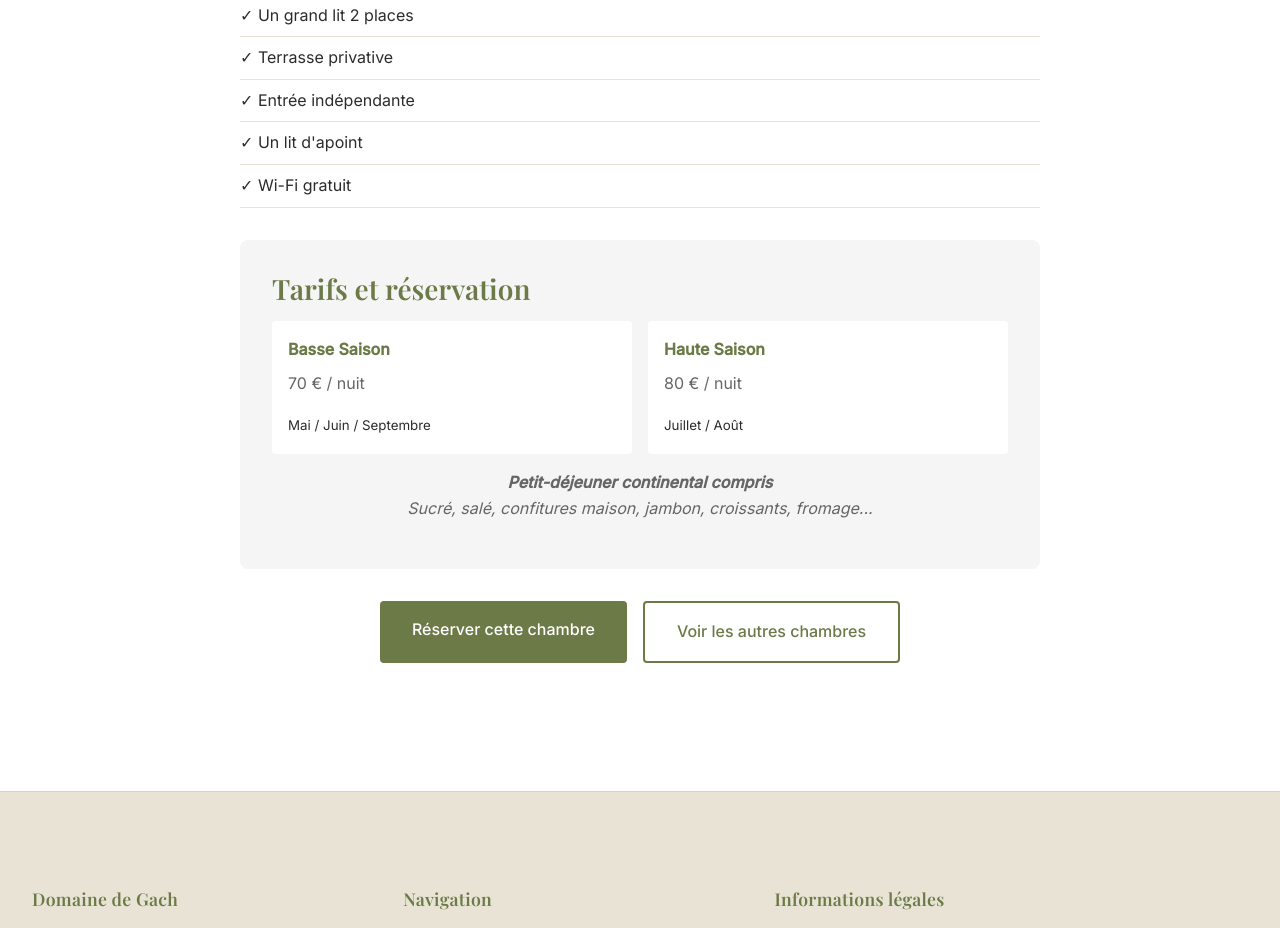
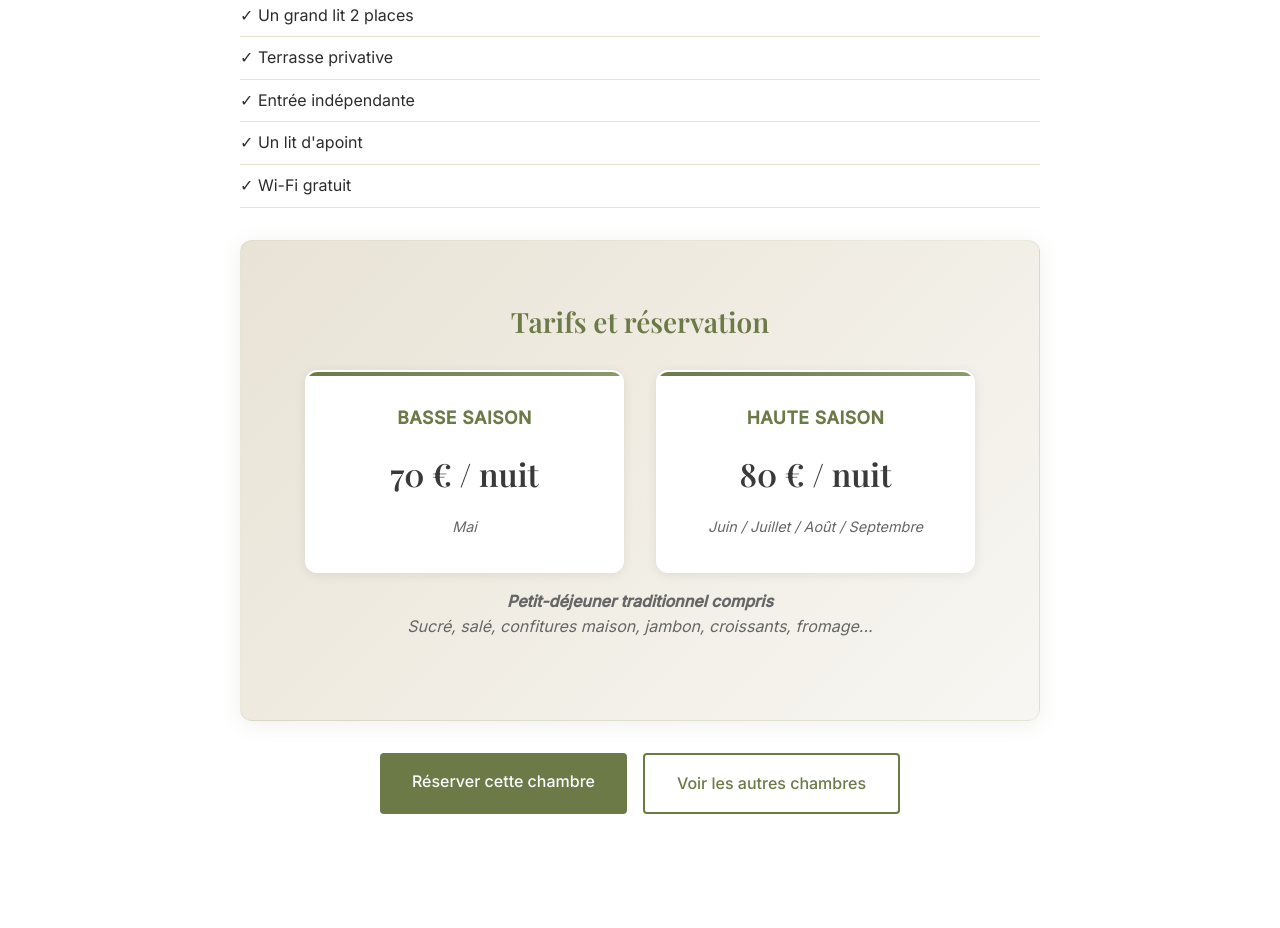
Before and after one commit to swtori/domainedegach.com, a PHP site: page /chambre-geo.html in a window 1280 px wide. Shown: the part 1011-1939 px from the top of the page. Run offline with PHP 8.4, Linux system fonts and the light colour scheme.

Commit message:
petites modifs

```diff
--- a/autour.html
+++ b/autour.html
@@ -71,7 +71,7 @@
                         </div>
                         <div class="around-section-text">
                             <h3>LA RONDE DES VINS</h3>
-                            <p>Découvrez la beauté des vignobles de l'Aude, la Malepère, le Cabardès, le Minervois, les Corbières et goûtez à la haute qualité des vins. Merlot, cabernet sauvignon, cabernet franc et chardonnay en sont les principaux cépages.</p>
+                            <p>Découvrez les vignobles de l'Aude — Malepère, Cabardès, Minervois et Corbières — et la qualité de nos vins issus d'assemblages méditerranéens et bordelais : grenache, syrah, carignan, merlot, chardonnay, cabernet franc et cabernet sauvignon.</p>
                         </div>
                     </div>
 
--- a/chambre-creole.html
+++ b/chambre-creole.html
@@ -85,16 +85,16 @@
                             <div class="pricing-item">
                                 <strong>Basse Saison</strong>
                                 <p>70 € / nuit</p>
-                                <small>Mai / Juin / Septembre</small>
+                                <small>Mai</small>
                             </div>
                             <div class="pricing-item">
                                 <strong>Haute Saison</strong>
                                 <p>80 € / nuit</p>
-                                <small>Juillet / Août</small>
+                                <small>Juin / Juillet / Août / Septembre</small>
                             </div>
                         </div>
                         <p style="margin-top: var(--spacing-sm); text-align: center; color: var(--color-text-light); font-style: italic;">
-                            <strong>Petit-déjeuner continental compris</strong><br>
+                            <strong>Petit-déjeuner traditionnel compris</strong><br>
                             Sucré, salé, confitures maison, jambon, croissants, fromage...<br>
                             <strong style="color: var(--color-olive);">Supplément :</strong> +20€ par personne supplémentaire (à partir de 2 personnes)
                         </p>
--- a/chambre-denis.html
+++ b/chambre-denis.html
@@ -81,16 +81,16 @@
                             <div class="pricing-item">
                                 <strong>Basse Saison</strong>
                                 <p>70 € / nuit</p>
-                                <small>Mai / Juin / Septembre</small>
+                                <small>Mai</small>
                             </div>
                             <div class="pricing-item">
                                 <strong>Haute Saison</strong>
                                 <p>80 € / nuit</p>
-                                <small>Juillet / Août</small>
+                                <small>Juin / Juillet / Août / Septembre</small>
                             </div>
                         </div>
                         <p style="margin-top: var(--spacing-sm); text-align: center; color: var(--color-text-light); font-style: italic;">
-                            <strong>Petit-déjeuner continental compris</strong><br>
+                            <strong>Petit-déjeuner traditionnel compris</strong><br>
                             Sucré, salé, confitures maison, jambon, croissants, fromage...
                         </p>
                     </div>
--- a/chambre-geo.html
+++ b/chambre-geo.html
@@ -85,16 +85,16 @@
                             <div class="pricing-item">
                                 <strong>Basse Saison</strong>
                                 <p>70 € / nuit</p>
-                                <small>Mai / Juin / Septembre</small>
+                                <small>Mai</small>
                             </div>
                             <div class="pricing-item">
                                 <strong>Haute Saison</strong>
                                 <p>80 € / nuit</p>
-                                <small>Juillet / Août</small>
+                                <small>Juin / Juillet / Août / Septembre</small>
                             </div>
                         </div>
                         <p style="margin-top: var(--spacing-sm); text-align: center; color: var(--color-text-light); font-style: italic;">
-                            <strong>Petit-déjeuner continental compris</strong><br>
+                            <strong>Petit-déjeuner traditionnel compris</strong><br>
                             Sucré, salé, confitures maison, jambon, croissants, fromage...
                         </p>
                     </div>
--- a/chambre-suite.html
+++ b/chambre-suite.html
@@ -84,16 +84,16 @@
                             <div class="pricing-item">
                                 <strong>Basse Saison</strong>
                                 <p>80 € / nuit</p>
-                                <small>Mai / Juin / Septembre</small>
+                                <small>Mai</small>
                             </div>
                             <div class="pricing-item">
                                 <strong>Haute Saison</strong>
                                 <p>90 € / nuit</p>
-                                <small>Juillet / Août</small>
+                                <small>Juin / Juillet / Août / Septembre</small>
                             </div>
                         </div>
                         <p style="margin-top: var(--spacing-sm); text-align: center; color: var(--color-text-light); font-style: italic;">
-                            <strong>Petit-déjeuner continental compris</strong><br>
+                            <strong>Petit-déjeuner traditionnel compris</strong><br>
                             Sucré, salé, confitures maison, jambon, croissants, fromage...<br>
                             <strong style="color: var(--color-olive);">Supplément :</strong> +20€ par personne supplémentaire (à partir de 2 personnes)
                         </p>
--- a/chambres.html
+++ b/chambres.html
@@ -124,7 +124,7 @@
                         </div>
                     </div>
 
-                    <div class="amenities-grid" style="display: grid; grid-template-columns: repeat(6, 1fr); gap: 1.5rem; margin-bottom: 3rem; overflow-x: auto;">
+                    <div class="amenities-grid" style="display: grid; gap: 1.5rem; margin-bottom: 3rem;">
                         <div class="amenity-item" style="text-align: center; padding: 1.5rem; background-color: var(--color-light-gray); border-radius: 8px;">
                             <div style="margin-bottom: 0.5rem; display: flex; justify-content: center; align-items: center;">
                                 <svg width="28" height="28" viewBox="0 0 24 24" fill="none" xmlns="http://www.w3.org/2000/svg" style="color: var(--color-olive);">
@@ -186,7 +186,7 @@
 
                     <!-- Petit-déjeuner -->
                     <div class="breakfast-section" style="background: linear-gradient(to bottom, var(--color-beige), var(--color-white)); padding: 2.5rem; border-radius: 12px; margin-bottom: 3rem; border: 1px solid rgba(107, 122, 71, 0.1);">
-                        <h3 style="font-family: var(--font-serif); font-size: 1.75rem; color: var(--color-olive); text-align: center; margin-bottom: 1.5rem;">Petit-déjeuner continental</h3>
+                        <h3 style="font-family: var(--font-serif); font-size: 1.75rem; color: var(--color-olive); text-align: center; margin-bottom: 1.5rem;">Petit-déjeuner traditionnel</h3>
                         <div style="display: grid; grid-template-columns: repeat(auto-fit, minmax(250px, 1fr)); gap: 2rem; max-width: 800px; margin: 0 auto;">
                             <div>
                                 <h4 style="color: var(--color-dark); font-weight: 600; margin-bottom: 0.75rem; font-size: 1.1rem;">Sucré</h4>
--- a/css/style.css
+++ b/css/style.css
@@ -1128,34 +1150,81 @@ body:has(.around-sections) .room-detail {
 }
 
 .pricing {
-    background-color: var(--color-light-gray);
-    padding: var(--spacing-md);
-    border-radius: 8px;
+    background: linear-gradient(135deg, var(--color-beige) 0%, rgba(232, 227, 213, 0.3) 100%);
+    padding: var(--spacing-lg);
+    border-radius: 12px;
     margin: var(--spacing-md) 0;
+    box-shadow: 0 4px 20px rgba(107, 122, 71, 0.1);
+    border: 1px solid rgba(107, 122, 71, 0.1);
 }
 
 .pricing h3 {
     color: var(--color-olive);
-    margin-bottom: var(--spacing-sm);
+    margin-bottom: var(--spacing-md);
+    text-align: center;
+    font-size: 1.75rem;
+    font-weight: 600;
 }
 
 .pricing-table {
     display: grid;
-    grid-template-columns: repeat(auto-fit, minmax(200px, 1fr));
-    gap: var(--spacing-sm);
-    margin-top: var(--spacing-sm);
+    grid-template-columns: repeat(auto-fit, minmax(250px, 1fr));
+    gap: var(--spacing-md);
+    margin-top: var(--spacing-md);
 }
 
 .pricing-item {
     background-color: var(--color-white);
-    padding: var(--spacing-sm);
-    border-radius: 4px;
+    padding: var(--spacing-md);
+    border-radius: 12px;
+    text-align: center;
+    box-shadow: 0 2px 12px rgba(0, 0, 0, 0.08);
+    transition: var(--transition);
+    border: 2px solid transparent;
+    position: relative;
+    overflow: hidden;
+}
+
+.pricing-item:hover {
+    transform: translateY(-4px);
+    box-shadow: 0 4px 20px rgba(107, 122, 71, 0.15);
+    border-color: var(--color-olive);
+}
+
+.pricing-item::before {
+    content: '';
+    position: absolute;
+    top: 0;
+    left: 0;
+    right: 0;
+    height: 4px;
+    background: linear-gradient(90deg, var(--color-olive), var(--color-leaf));
 }
 
 .pricing-item strong {
     color: var(--color-olive);
     display: block;
-    margin-bottom: var(--spacing-xs);
+    margin-bottom: var(--spacing-sm);
+    font-size: 1.1rem;
+    font-weight: 600;
+    text-transform: uppercase;
+    letter-spacing: 0.5px;
+}
+
+.pricing-item p {
+    font-size: 2rem;
+    font-weight: 700;
+    color: var(--color-dark);
+    margin: var(--spacing-sm) 0;
+    font-family: var(--font-serif);
+}
+
+.pricing-item small {
+    display: block;
+    color: var(--color-text-light);
+    font-size: 0.9rem;
+    margin-top: var(--spacing-xs);
+    font-style: italic;
 }
 
 /* Page Autour du domaine - Agencement décalé en zigzag */
--- a/localiser.html
+++ b/localiser.html
@@ -43,7 +43,7 @@
 
                 <div class="map-container">
                     <iframe
-                        src="https://www.google.com/maps?q=Domaine+de+gach+11290+Montréal+France&hl=fr&z=14&output=embed"
+                        src="https://www.google.com/maps?q=Domaine+de+gach+11290+Montréal+France&hl=fr&z=16&output=embed"
                         allowfullscreen=""
                         loading="lazy"
                         referrerpolicy="no-referrer-when-downgrade"
```
Also changed, not shown: other parts of css/style.css (+32 -10 lines).
